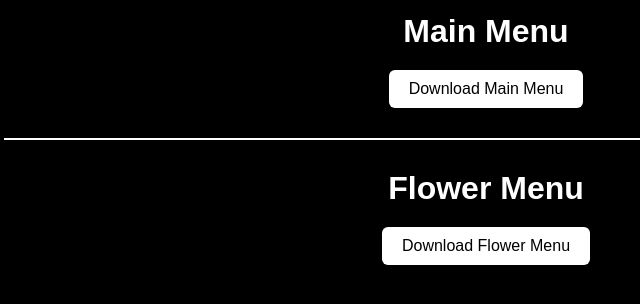
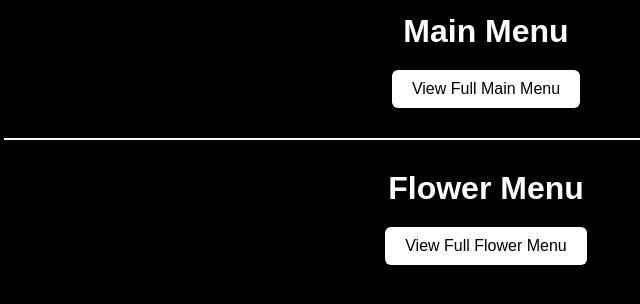
Before and after one commit to Serdrix/hazys-market, a plain HTML site: page index.html in a window 1280 px wide. Shown: the part 174-478 px from the top of the page, 154-794 px from the left. Drawn offline with Linux system fonts and the light colour scheme.

Commit message:
Update index.html

```diff
--- a/index.html
+++ b/index.html
@@ -30,7 +30,7 @@
       margin-bottom: 10px;
     }
 
-    .download-button {
+    .link-button {
       background-color: white;
       color: black;
       padding: 10px 20px;
@@ -43,7 +43,7 @@
       margin-top: 10px;
     }
 
-    .download-button:hover {
+    .link-button:hover {
       background-color: #ddd;
     }
   </style>
@@ -54,12 +54,12 @@
   <hr />
 
   <h2>Main Menu</h2>
-  <a class="download-button" href="menu.png" download>Download Main Menu</a>
+  <a class="link-button" href="https://cdn.discordapp.com/attachments/1036796832849862708/1389796208557686844/menu.png?ex=6865ec15&is=68649a95&hm=a11c91699a840314ec49fec5f55e193d2da2e2c18da181089355508a199955e9&" target="_blank">View Full Main Menu</a>
 
   <hr />
 
   <h2>Flower Menu</h2>
-  <a class="download-button" href="flower.png" download>Download Flower Menu</a>
+  <a class="link-button" href="https://cdn.discordapp.com/attachments/1036796832849862708/1389797469965127851/flower.png?ex=6865ed42&is=68649bc2&hm=33d7f1edbbf1ec2bed228d3c6a775dcd8774ff6beee275b73c3fdfb66833d699&" target="_blank">View Full Flower Menu</a>
 
 </body>
 </html>
```
